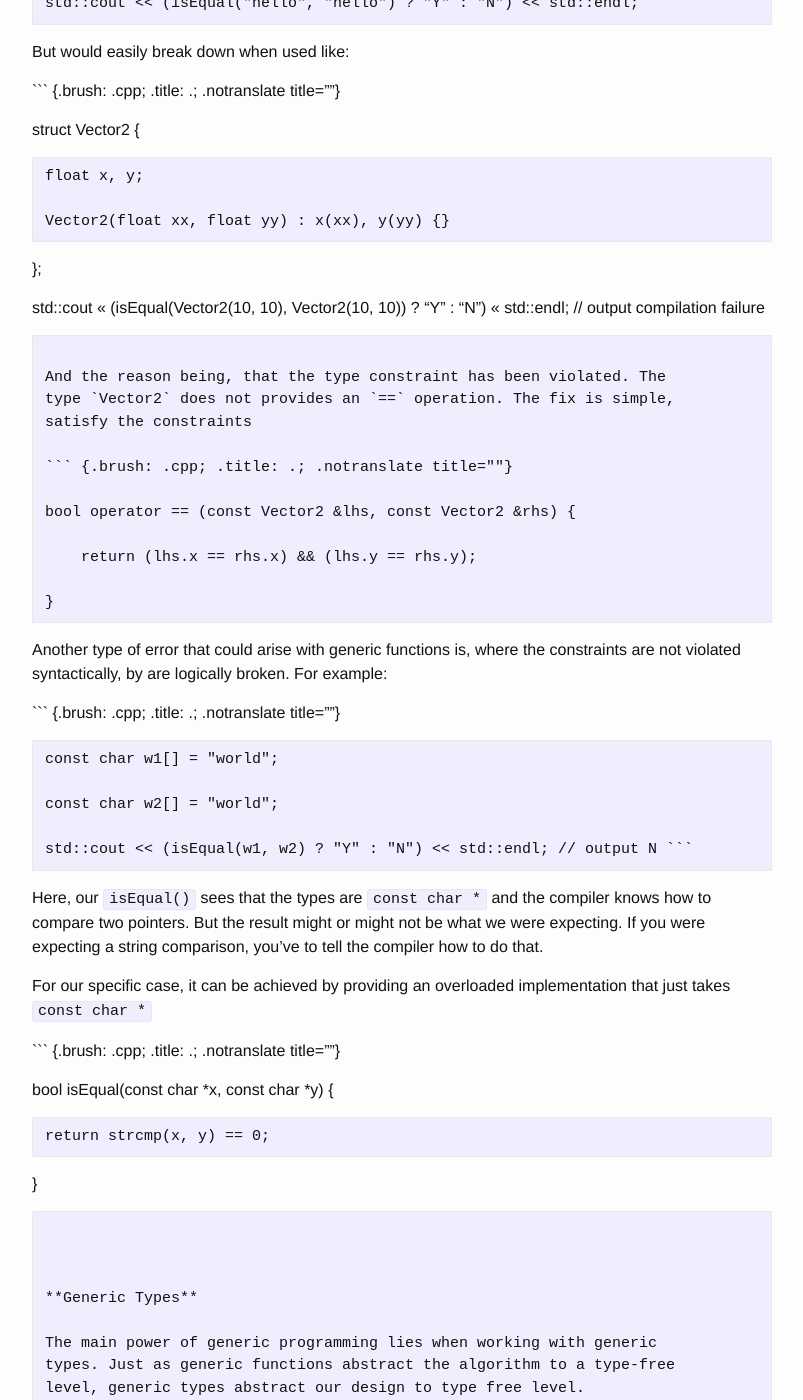
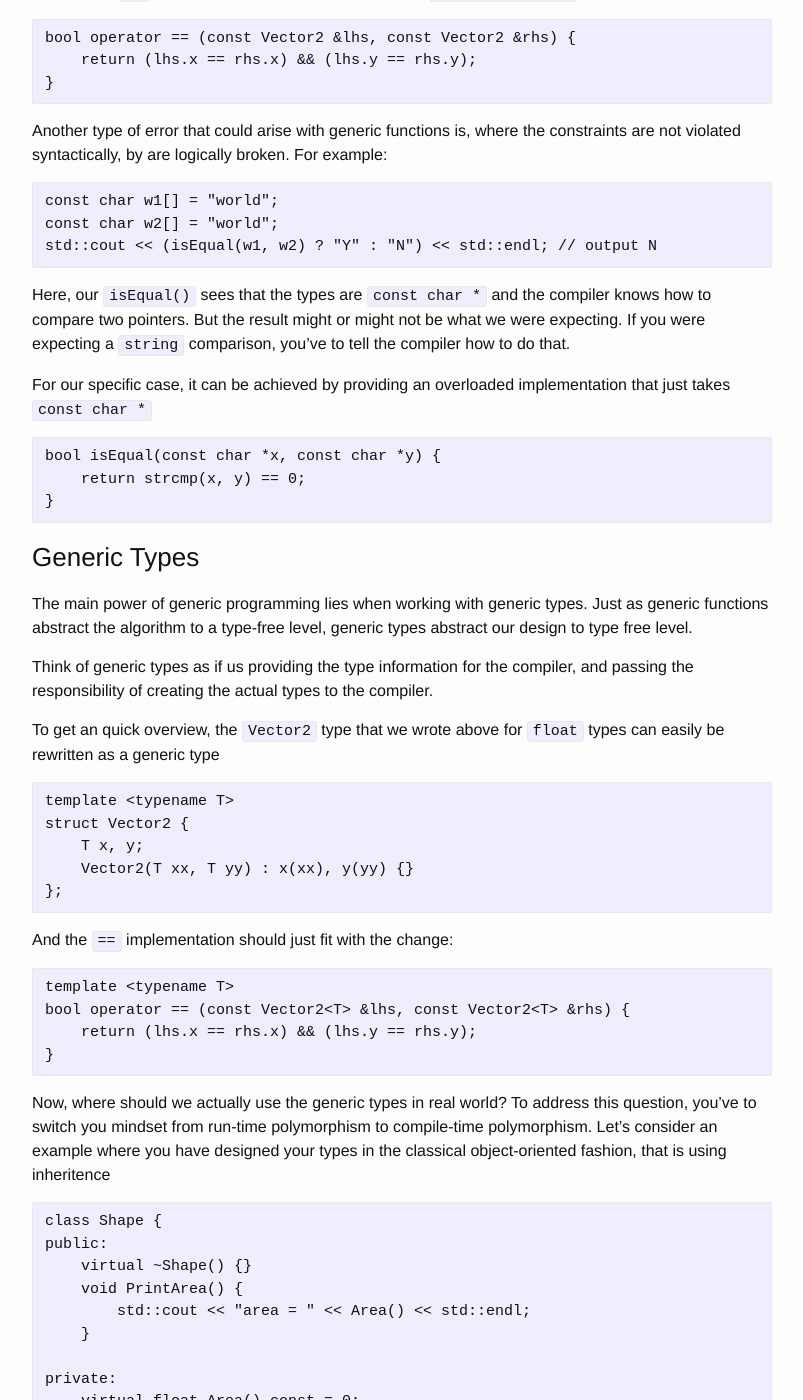
Before and after one commit to chunkyguy/chunkyguy.github.io, a Jekyll site: the page built from _posts/2015-06-20-changing-the-gears-to-generic-programming.md, in a window 1280 px wide and 1400 px high, scrolled down 1209 px. Shown: the whole window, without its empty margins (238-1041 px from the left). Built offline with Jekyll 4.4.1, drawn with Linux system fonts in a browser that asks for light colours; some of the changed text lies outside the part shown.

Commit message:
Another article fixed

````diff
--- a/_posts/2015-06-20-changing-the-gears-to-generic-programming.md
+++ b/_posts/2015-06-20-changing-the-gears-to-generic-programming.md
@@ -5,671 +5,382 @@ date:   2015-06-20 11:32:54 +0530
 categories: programming generic
 ---
 
-Practical usage of generic programming can be narrowed down to two
-forms:
+Practical usage of generic programming can be narrowed down to two forms:
 
-1\. Writing top level generic functions\
-2. Writing generic custom types.
+1. Writing top level generic functions
+2. Writing generic custom types
 
-**Generic Functions**
+### Generic Functions
 
-Writing top level generic functions is easier. Its more of like you
-write a normal function and later on you realize that this function is
-not restricted to any type, rather it is just an abstract algorithm that
-can be used by many types, you upgrade it to generic type. For example,
+Writing top level generic functions is easier. Its more of like you write a normal function and later on you realize that this function is not restricted to any type, rather it is just an abstract algorithm that can be used by many types, you upgrade it to generic type. For example,
 
-``` {.brush: .cpp; .title: .; .notranslate title=""}
-
+```
 bool isEqual(int x, int y) {
-
     return x == y;
-
 }
 ```
 
 can be easily abstracted out to a generic form such as
 
-``` {.brush: .cpp; .title: .; .notranslate title=""}
-
+```
 template <typename T>
-
 bool isEqual(T x, T y) {
-
     return x == y;
-
 }
 ```
 
-This generic form would work as long as `T` supports a `==` operation.
-Which brings us to the term you will often find with generic
-programming, type constraints.
+This generic form would work as long as `T` supports a `==` operation. Which brings us to the term you will often find with generic programming, `Type Constraints`.
 
-So, the above example would work fine with all types that support ==
-operation. Such as:
+So, the above example would work fine with all types that support `==` operation. Such as:
 
-``` {.brush: .cpp; .title: .; .notranslate title=""}
-
-    std::cout << (isEqual(10, 10) ? "Y" : "N") << std::endl;
-
-    std::cout << (isEqual(10.5, 10.5) ? "Y" : "N") << std::endl;
-
-    std::cout << (isEqual("hello", "hello") ? "Y" : "N") << std::endl;
+```
+std::cout << (isEqual(10, 10) ? "Y" : "N") << std::endl;
+std::cout << (isEqual(10.5, 10.5) ? "Y" : "N") << std::endl;
+std::cout << (isEqual("hello", "hello") ? "Y" : "N") << std::endl;
 ```
 
 But would easily break down when used like:
 
-``` {.brush: .cpp; .title: .; .notranslate title=""}
-
+```
 struct Vector2 {
-
     float x, y;
-
     Vector2(float xx, float yy) : x(xx), y(yy) {}
-
 };
-
-
 
 std::cout << (isEqual(Vector2(10, 10), Vector2(10, 10)) ? "Y" : "N") << std::endl; // output compilation failure
 ```
 
-And the reason being, that the type constraint has been violated. The
-type `Vector2` does not provides an `==` operation. The fix is simple,
-satisfy the constraints
+And the reason being, that the `Type Constraint` has been violated. The type `Vector2` does not provides an `==` operation. The fix is simple,
+satisfy the `Type Constraint`
 
-``` {.brush: .cpp; .title: .; .notranslate title=""}
-
+```
 bool operator == (const Vector2 &lhs, const Vector2 &rhs) {
-
     return (lhs.x == rhs.x) && (lhs.y == rhs.y);
-
 }
 ```
 
-Another type of error that could arise with generic functions is, where
-the constraints are not violated syntactically, by are logically broken.
-For example:
+Another type of error that could arise with generic functions is, where the constraints are not violated syntactically, by are logically broken. For example:
 
-``` {.brush: .cpp; .title: .; .notranslate title=""}
-
-    const char w1[] = "world";
-
-    const char w2[] = "world";
-
-    std::cout << (isEqual(w1, w2) ? "Y" : "N") << std::endl; // output N
+```
+const char w1[] = "world";
+const char w2[] = "world";
+std::cout << (isEqual(w1, w2) ? "Y" : "N") << std::endl; // output N
 ```
 
-Here, our `isEqual()` sees that the types are `const char *` and the
-compiler knows how to compare two pointers. But the result might or
-might not be what we were expecting. If you were expecting a string
-comparison, you’ve to tell the compiler how to do that.
+Here, our `isEqual()` sees that the types are `const char *` and the compiler knows how to compare two pointers. But the result might or might not be what we were expecting. If you were expecting a `string` comparison, you’ve to tell the compiler how to do that.
 
-For our specific case, it can be achieved by providing an overloaded
-implementation that just takes `const char *`
+For our specific case, it can be achieved by providing an overloaded implementation that just takes `const char *`
 
-``` {.brush: .cpp; .title: .; .notranslate title=""}
-
+```
 bool isEqual(const char *x, const char *y) {
-
     return strcmp(x, y) == 0;
-
 }
 ```
 
+### Generic Types
 
-
-**Generic Types**
-
-The main power of generic programming lies when working with generic
-types. Just as generic functions abstract the algorithm to a type-free
+The main power of generic programming lies when working with generic types. Just as generic functions abstract the algorithm to a type-free
 level, generic types abstract our design to type free level.
 
-Think of generic types as if us providing the type information for the
-compiler, and passing the responsibility of creating the actual types to
+Think of generic types as if us providing the type information for the compiler, and passing the responsibility of creating the actual types to
 the compiler.
 
-To get an quick overview, the `Vector2` type that we wrote above for
-`float` types can easily be rewritten as a generic type
+To get an quick overview, the `Vector2` type that we wrote above for `float` types can easily be rewritten as a generic type
 
-``` {.brush: .cpp; .title: .; .notranslate title=""}
-
+```
 template <typename T>
-
 struct Vector2 {
-
     T x, y;
-
     Vector2(T xx, T yy) : x(xx), y(yy) {}
-
 };
 ```
 
-And out `==` implementation should just fit with the change:
+And the `==` implementation should just fit with the change:
 
-``` {.brush: .cpp; .title: .; .notranslate title=""}
-
+```
 template <typename T>
-
 bool operator == (const Vector2<T> &lhs, const Vector2<T> &rhs) {
-
     return (lhs.x == rhs.x) && (lhs.y == rhs.y);
-
 }
 ```
 
-Now, where should we actually use the generic types in real world? To
-address this question, you’ve to switch you mindset from run-time
-polymorphism to compile-time polymorphism. Let’s consider an example
-where you have designed your types in the classical object-oriented
+Now, where should we actually use the generic types in real world? To address this question, you’ve to switch you mindset from run-time
+polymorphism to compile-time polymorphism. Let’s consider an example where you have designed your types in the classical object-oriented
 fashion, that is using inheritence
 
-``` {.brush: .cpp; .title: .; .notranslate title=""}
-
+```
 class Shape {
-
 public:
-
     virtual ~Shape() {}
-
-
-
     void PrintArea() {
-
         std::cout << "area = " << Area() << std::endl;
-
     }
 
+private:
+    virtual float Area() const = 0;
+};
 
+class Rectangle: public Shape {
+public:
+    Rectangle(float w, float h) : width(w), height(h) {}
 
 private:
+    float Area() const {
+        return width * height;
+    }
 
-    virtual float Area() const = 0;
-
+    float width, height;
 };
 
-
-
-class Rectangle: public Shape {
-
+class Circle: public Shape {
 public:
-
-    Rectangle(float w, float h) : width(w), height(h) {}
-
-
+    Circle(float r) : radius(r) {}
 
 private:
-
     float Area() const {
-
-        return width * height;
-
+        return 3.14 * (radius * radius);
     }
 
-
-
-    float width, height;
-
+    float radius;
 };
 
-
-
-
-
-class Circle: public Shape {
-
-public:
-
-    Circle(float r) : radius(r) {}
-
-
-
-private:
-
-    float Area() const {
-
-        return 3.14 * (radius * radius);
-
-    }
-
-
-
-    float radius;
-
-};
-
-
-
 int main() {
-
     Rectangle *r = new Rectangle(10, 20);
-
     Circle *c = new Circle(5);
-
-
 
     std::vector<Shape *> shapes;
 
     shapes.push_back(r);
-
     shapes.push_back(c);
 
-
-
     std::for_each(shapes.begin(), shapes.end(), [](Shape *s) {
-
         s->PrintArea();
-
     });
 
-
-
     delete r;
-
     delete c;
 
-
-
     return 0;
-
 }
 ```
 
-Here, we have a base `Shape` class that does provides the public
-interface and leaves the actual implementation details to the subclass,
-in this case the actual calculation of the area. Internally, we’re
-calling the `Area()` function on `Shape` and let the run-time do the
-actual look-up for the implementation by looking at the type
-information.
+Here, we have a base `Shape` class that does provides the public interface and leaves the actual implementation details to the subclasses. In this case the actual calculation of the area. Internally, we’re calling the `Area()` function on `Shape` and let the run-time do the actual look-up for the implementation by looking at the type information.
 
-In another words, what we are actually doing is that delegating some
-part of the implementation of our `Shape` class to subclasses. Another
-way of achieving the same results is by not depending on subclasses for
-overrides, but delegating the implementation to some external classes.
+In another words, what we are actually doing is that delegating some part of the implementation of our `Shape` class to subclasses. Another
+way of achieving the same results is by not depending on subclasses for overrides, but delegating the implementation to some external classes.
 
-``` {.brush: .cpp; .title: .; .notranslate title=""}
-
+```
 struct ShapeImpl {
-
     virtual float Area() const = 0;
-
 };
 
-
-
 class RectangleImpl: public ShapeImpl {
-
 public:
-
     RectangleImpl(float w, float h) : width(w), height(h) {}
 
+private:
+    float Area() const {
+        return width * height;
+    }
 
+    float width, height;
+};
+
+class CircleImpl: public ShapeImpl {
+public:
+    CircleImpl(float r) : radius(r) {}
 
 private:
-
     float Area() const {
-
-        return width * height;
-
+        return 3.14 * (radius * radius);
     }
 
-
-
-    float width, height;
-
+    float radius;
 };
 
+class Shape {
+public:
+    Shape(const ShapeImpl *impl) : implementation(impl) {}
 
-
-class CircleImpl: public ShapeImpl {
-
-public:
-
-    CircleImpl(float r) : radius(r) {}
-
-
+    void PrintArea() const {
+        std::cout << "area = " << implementation->Area() << std::endl;
+    }
 
 private:
-
-    float Area() const {
-
-        return 3.14 * (radius * radius);
-
-    }
-
-
-
-    float radius;
-
+    const ShapeImpl *implementation;
 };
 
-
-
-class Shape {
-
-public:
-
-    Shape(const ShapeImpl *impl) : implementation(impl) {}
-
-
-
-    void PrintArea() const {
-
-        std::cout << "area = " << implementation->Area() << std::endl;
-
-    }
-
-
-
-private:
-
-    const ShapeImpl *implementation;
-
-};
-
-
-
 int main() {
-
     RectangleImpl *r = new RectangleImpl(10, 20);
-
     CircleImpl *c = new CircleImpl(5);
-
-
 
     std::vector<Shape> shapes;
 
     shapes.push_back(Shape(r));
-
     shapes.push_back(Shape(c));
 
-
-
     std::for_each(shapes.begin(), shapes.end(), [](const Shape &s) {
-
         s.PrintArea();
-
     });
 
-
-
     delete r;
-
     delete c;
 
-
-
     return 0;
-
 }
 ```
 
-I don’t know if we’ve achieved any actual improvement over the earlier
-implementation with this or not. But, this gives you an idea that the
-implementation can be dragged out of the core class while keeping the
-visible interface of the `Shape` intact.
+I don’t know if we’ve achieved any actual improvement over the earlier implementation with this or not. But, this gives you an idea that the
+implementation can be dragged out of the core class while keeping the visible interface of the `Shape` intact.
 
-If we can achieve this, we can even go a step further and actually
-provide the implementation at compile time. In other words, we can
-simply make the `Shape` class generic, and let the compiler plug-in the
-implementation details at compile-time.
+If we can achieve this, we can even go a step further and actually provide the implementation at compile time. In other words, we can simply make the `Shape` class generic, and let the compiler plug-in the implementation details at compile-time.
 
-``` {.brush: .cpp; .title: .; .notranslate title=""}
-
+```
 template <typename Impl>
-
 class Shape {
-
 public:
-
     Shape(const Impl impl) : implementation(impl) {}
 
-
-
     void PrintArea() const {
-
         std::cout << "area = " << implementation.Area() << std::endl;
-
     }
 
-
-
 private:
-
     const Impl implementation;
-
 };
 ```
 
 Now, we can create and use our generic shape instances as:
 
-``` {.brush: .cpp; .title: .; .notranslate title=""}
-
+```
     Shape<RectangleImpl> rect(RectangleImpl(10, 20));
-
     Shape<CircleImpl> circle(CircleImpl(5));
 
-
-
     rect.PrintArea();
-
     circle.PrintArea();
 ```
 
-The only type constraints on the `RectangleImpl` and `CircleImpl` is
-that they need to have a `Area()` function.
+The only type constraints on the `RectangleImpl` and `CircleImpl` is that they need to have a `Area()` function.
 
-``` {.brush: .cpp; .title: .; .notranslate title=""}
-
+```
 class RectangleImpl {
-
 public:
-
     RectangleImpl(float w, float h) : width(w), height(h) {}
 
+    float Area() const {
+        return width * height;
+    }
 
+private:
+    float width, height;
+};
+
+class CircleImpl {
+public:
+    CircleImpl(float r) : radius(r) {}
 
     float Area() const {
-
-        return width * height;
-
+        return 3.14 * (radius * radius);
     }
 
-
-
 private:
-
-    float width, height;
-
-};
-
-
-
-class CircleImpl {
-
-public:
-
-    CircleImpl(float r) : radius(r) {}
-
-
-
-    float Area() const {
-
-        return 3.14 * (radius * radius);
-
-    }
-
-
-
-private:
-
     float radius;
-
 };
 ```
 
-The c++ compiler is smart enough to see the constraints are not violated
-by any new delegate class. For example if we introduce a `TriangleImpl`
-as:
+The C++ compiler is smart enough to see the constraints are not violated by any new delegate class. For example if we introduce a `TriangleImpl` as:
 
-``` {.brush: .cpp; .title: .; .notranslate title=""}
+```
+class TriangleImpl {
+public:
+    TriangleImpl(float b, float h) : base(b), height(h) {}
 
+private:
+    float base, height;
+};
+
+Shape<TriangleImpl> triangle(TriangleImpl(10, 5));
+triangle.PrintArea();
+```
+
+The compiler will immediately throw error messages, unless you fix your implementation by providing the `Area()` function.
+
+```
 class TriangleImpl {
 
 public:
-
     TriangleImpl(float b, float h) : base(b), height(h) {}
 
-
+    float Area() const {
+        return 0.5 * base * height;
+    }
 
 private:
-
     float base, height;
-
-};
-
-
-
-   Shape<TriangleImpl> triangle(TriangleImpl(10, 5));
-
-   triangle.PrintArea();
-
-
-```
-
-The compiler will immediately throw error messages, unless you fix your
-implementation by providing the `Area()` function.
-
-``` {.brush: .cpp; .title: .; .notranslate title=""}
-
-class TriangleImpl {
-
-public:
-
-    TriangleImpl(float b, float h) : base(b), height(h) {}
-
-
-
-    float Area() const {
-
-        return 0.5 * base * height;
-
-    }
-
-
-
-private:
-
-    float base, height;
-
 };
 ```
 
-Now, if you notice that we are not using an `std::vector` anymore, that
-is because we don’t have a `Shape` type anymore. And if you find
-yourself thinking in this direction, you need to get out of the run-time
-polymorphic mindset. When using compile-time polymorphism you’ve to keep
-in mind the fact that now you’re not in control of creating the custom
-types, rather you’ve passed on that authority to the compiler.
+Now, if you notice that we are not using an `std::vector` anymore, that is because we don’t have a `Shape` type anymore. And if you find
+yourself thinking in this direction, you need to get out of the run-time polymorphic mindset. When using compile-time polymorphism you’ve to keep in mind the fact that now you’re not in control of creating the custom types, rather you’ve passed on that authority to the compiler.
 
-So, `Shape<TriangleImpl>` and `Shape<CircleImpl>` are entirely different
-types with no common ancestor or anything.
+So, `Shape<TriangleImpl>` and `Shape<CircleImpl>` are entirely different types with no common ancestor or anything.
 
-When designing with compile time polymorphism you need to keep in mind
-that your generic type should be a leaf node or a final class in the
-entire type system. You should not have to subclass your generic type,
-rather plug-in a delegate class that provides the implementation that
-you would rather provide by sub-classing.
+When designing with compile time polymorphism you need to keep in mind that your generic type should be a leaf node or a final class in the entire type system. You should not have to subclass your generic type, rather plug-in a delegate class that provides the implementation that you would rather provide by sub-classing.
 
-To summarize, here’s a quick list of good and bad of generic type
-system:
+To summarize, here’s a quick list of good and bad of generic type system:
 
-**Pro**\
-1. Robust: No run time exceptions.\
+**Pro**
+1. Robust: No run time exceptions.
 2. Efficient: No run time lookups
 
-**Cons**\
-1. Not a good candidate for base class\
+**Cons**
+1. Not a good candidate for base class
 2. Hard to read and debug.
 
-Now, moving on to using generics with Swift. Swift provides the same
-good old c++ way of writing generic code with some extra type constraint
-system. Where in c++ the compiler would do the type constraint checking
-when you actually compile the code, Swift actually makes the constraint
-system more explicit, such that you have to provide the constraint
-information with a `protocol`.
+Now, moving on to using generics with Swift. Swift provides the same good old C++ way of writing generic code with some extra type constraint system. Where in C++ the compiler would do the type constraint checking when you actually compile the code, Swift actually makes the constraint system more explicit, such that you have to provide the constraint information with a `protocol`.
 
-``` {.brush: .cpp; .title: .; .notranslate title=""}
-
+```
 protocol ShapeImplementable {
-
     var area: Double { get }
-
 }
 
-
-
 struct Shape<Impl: ShapeImplementable> {
-
     private let implementation: ShapeImplementable
 
-
-
     init(impl: ShapeImplementable) {
-
         implementation = impl
-
     }
 
-
-
     func printArea() {
-
         println("area = \(implementation.area)")
-
     }
-
 }
 ```
 
 And then you can implement your delegate class as
 
-``` {.brush: .cpp; .title: .; .notranslate title=""}
-
+```
 struct RectangleImpl: ShapeImplementable {
-
     var area: Double {
-
         return width * height
-
     }
 
-
-
     init(w: Double, h: Double) {
-
         width = w
-
         height = h
-
     }
 
-
-
     private let width: Double
-
     private let height: Double
-
 }
 ```
 
-And finally use them the same way you would with c++.
+And finally use them the same way you would with C++.
 
-``` {.brush: .cpp; .title: .; .notranslate title=""}
-
+```
 let rect = Shape<RectangleImpl>(impl: RectangleImpl(w: 10, h: 20))
 ```
 
-The entire code for this article is also available at
-<https://github.com/chunkyguy/GenericsDemo>
+The entire code for this article is also available at [github.com/chunkyguy/GenericsDemo](https://github.com/chunkyguy/GenericsDemo)
 
 Goodbye and have a nice day!
````
